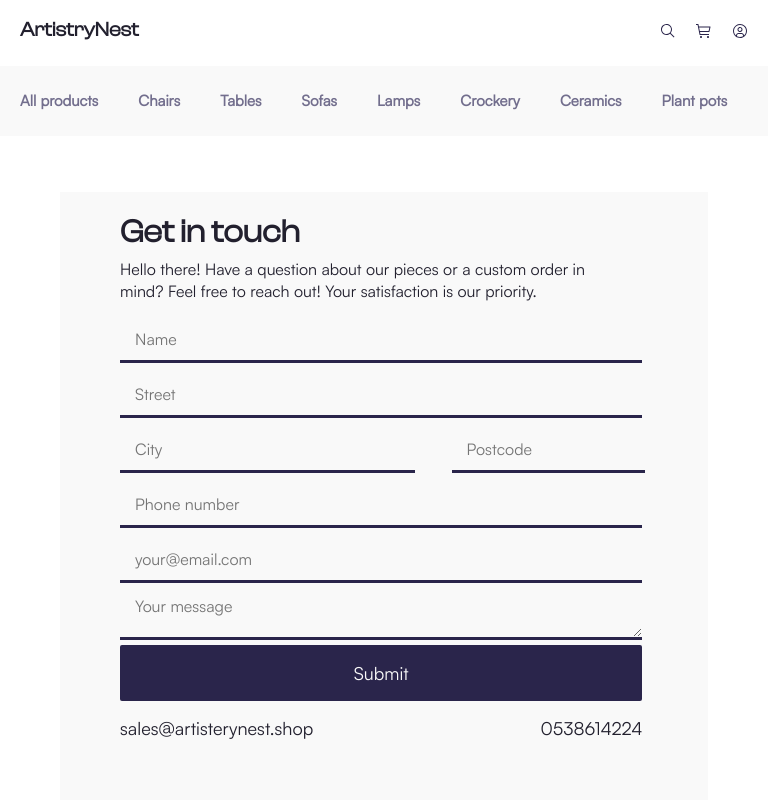
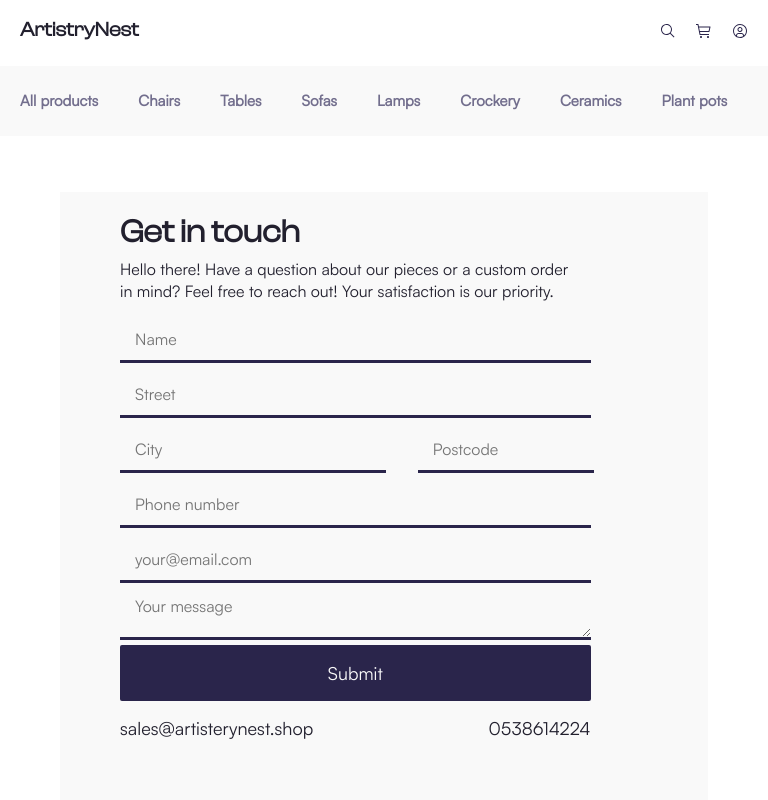
Before and after one commit to Miloua91/ArtistryNest, a Next.js app in the folder pandorascart/: page /contact in a window 768 px wide. Shown: the top 800 px of the page. Built offline with nearby package versions, Linux system fonts and the light colour scheme.

Commit message:
Contact commit

```diff
--- a/pandorascart/src/styles/globals.css
+++ b/pandorascart/src/styles/globals.css
@@ -957,7 +957,7 @@ input[type="checkbox"]:checked::before {
 .contact-form{
   display: flex;
   flex-direction: column;
-  width: 80%;
+  width: 90%;
   height: 650px;
   background-color: var(--nav-bottom);
 }
@@ -1048,10 +1048,11 @@ input[type="checkbox"]:checked::before {
 .contact-map{
   position: relative;
   margin-top: 20px;
-  margin-left: -200px;
+  margin-left: -260px;
+  width: 50%;
 }
 .contact-map > *{
-  width: 80vh;
+  width: 100%;
   height: 550px;
 }
 
@@ -1512,6 +1513,7 @@ input[type="checkbox"]:checked::before {
     position: relative;
     margin-top: 20px;
     margin-left: 0;
+    width: 100%;
   }
   .contact-map > *{
     width: 100%;
@@ -1983,6 +1985,7 @@ input[type="checkbox"]:checked::before {
     position: relative;
     margin-top: 20px;
     margin-left: 0;
+    width: 100%;
   }
   .contact-map > *{
     width: 100%;
@@ -2320,6 +2323,7 @@ input[type="checkbox"]:checked::before {
     position: relative;
     margin-top: 20px;
     margin-left: 0;
+    width: 100%;
   }
   .contact-map > *{
     width: 100%;
@@ -2353,4 +2357,9 @@ input[type="checkbox"]:checked::before {
   .search-input-container input {
     width: 100%;
   }
-}
+  .contact-form > *{
+    margin-left: 60px;
+    margin-right: 60px;
+    width: 70%;
+  }
+}
```
